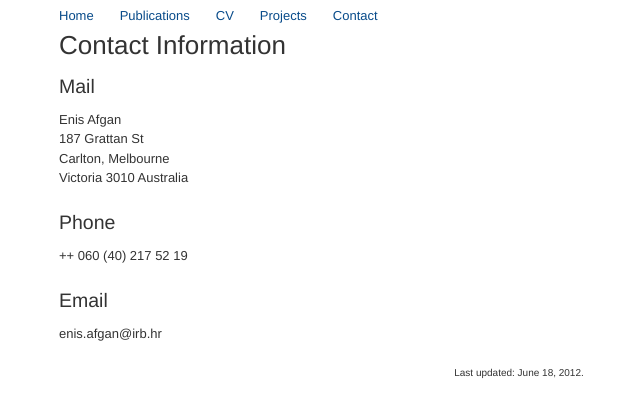
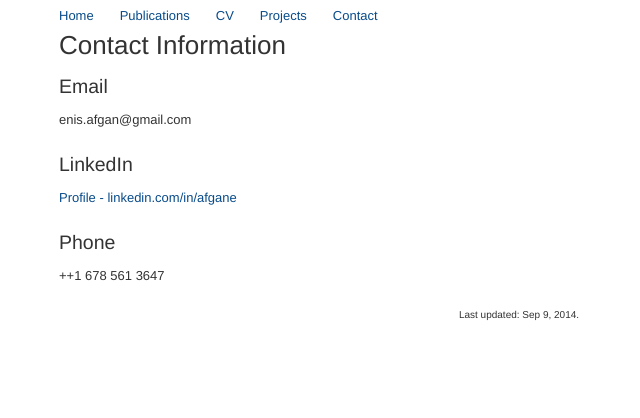
Before and after one commit to afgane/usecloudman, a Django app: template usecloudman/templates/enis/contact.html in a window 1280 px wide. Shown: the part 50-468 px from the top of the page, without its empty margins (121-761 px from the left). Run offline with Django 3.2, Linux system fonts and the light colour scheme; the template is opened without the code that fills it, so the values that code supplies are empty; parts of the project's set-up code (start-up, migrations or seed data) failed here and were passed over.

Commit message:
Update contact page

```diff
--- a/usecloudman/templates/enis/contact.html
+++ b/usecloudman/templates/enis/contact.html
@@ -2,27 +2,34 @@
 {% block content %}
 <div class="main">
   <h1>Contact Information</h1>
-  <h3>Mail</h3>
-  <p>Enis Afgan<br />
-  187 Grattan St<br />
-  Carlton, Melbourne<br />
-  Victoria 3010
-  Australia<br />
+  <!-- <h3>Mail</h3> -->
+  <!-- <p>Enis Afgan<br /> -->
+  <!-- 355 Homeland Southway<br /> -->
+  <!-- Baltimore, MD 21212<br /> -->
+  <!-- USA<br /> -->
   <!--<p>Enis Afgan<br />-->
   <!--I. Krilo, #217<br />-->
   <!--Bijenička 54<br />-->
   <!--10000 Zagreb-->
   <!--Croatia<br />-->
   <!--</p>-->
-  <h3>Phone</h3>
- <!--<p>++ 385 (99) 200 85 85</p>-->
- <p>++ 060 (40) 217 52 19</p>
 
  <h3>Email</h3>
- <p>enis.afgan@irb.hr</p>
+ <p>enis.afgan@gmail.com</p>
+
+ <h3>LinkedIn</h3>
+ <p>
+  <a href="http://www.linkedin.com/in/afgane" target="_blank">
+    Profile - linkedin.com/in/afgane
+  </a>
+ </p>
+
+ <h3>Phone</h3>
+ <!--<p>++ 385 (99) 200 85 85</p>-->
+ <p>++1 678 561 3647</p>
 </div>
 
 <div id="footer">
-<p>Last updated: June 18, 2012.</p>
+<p>Last updated: Sep 9, 2014.</p>
 </div>
 {% endblock %}
```
